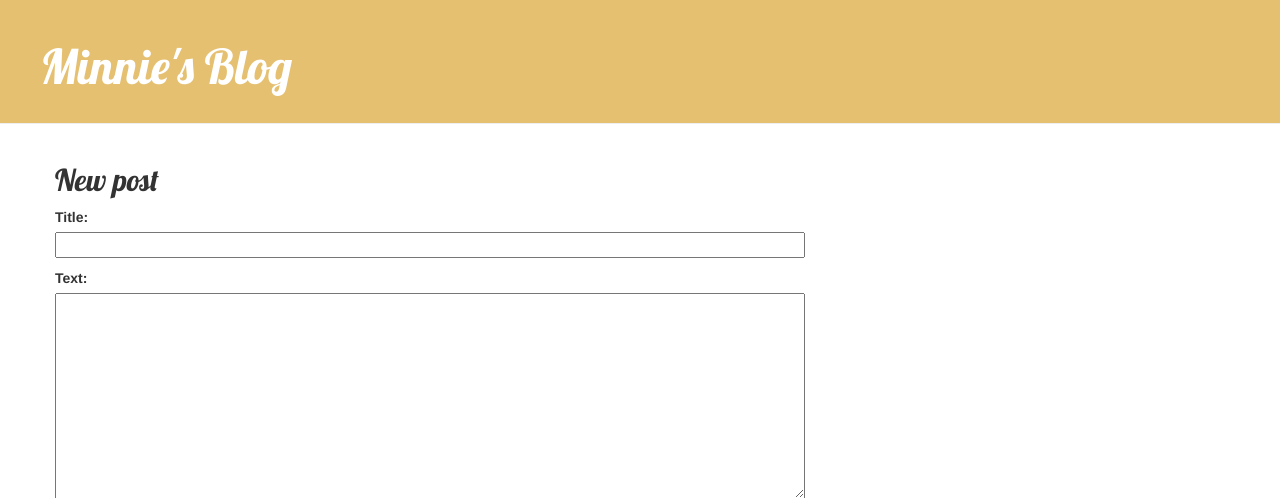
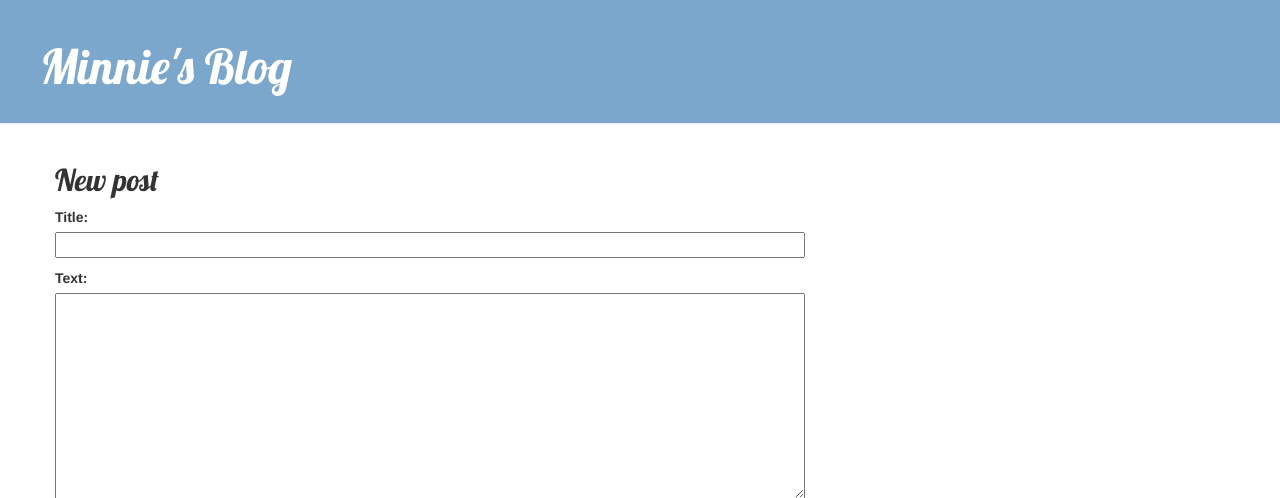
Before and after one commit to minnieshui23/my-first-blog, a Django app: page /post/new/ in a window 1280 px wide. Shown: the top 498 px of the page. Run offline with Django 3.2, Linux system fonts and the light colour scheme; some libraries are stand-ins or nearby versions.

Commit message:
Colour change

```diff
--- a/blog/static/css/blog.css
+++ b/blog/static/css/blog.css
@@ -1,5 +1,5 @@
 .page-header {
-    background-color: #E5C071;
+    background-color: #7BA7CD;
     margin-top: 0;
     padding: 20px 20px 20px 40px;
     }
@@ -12,7 +12,7 @@
     margin-left: 40px;
     }
 h1, h2, h3, h4 {
-    font-family: 'Lobster', cursive;
+    font-family: 'Lobster';
     }
 .date {
     color: #828282;
@@ -35,3 +35,6 @@ h1, h2, h3, h4 {
 .post h2 a, .post h2 a:visited {
     color: #000000;
     }
+.comment {
+    margin: 20px 0px 20px 20px;
+}
--- a/blog/templates/blog/add_comment_to_post.html
+++ b/blog/templates/blog/add_comment_to_post.html
@@ -1,7 +1,7 @@
 {% extends 'blog/base.html' %}
 
 {% block content %}
-    <h1>New comment</h1>
+    <h1>Comment</h1>
     <form method="POST" class="post-form">{% csrf_token %}
         {{ form.as_p }}
         <button type="submit" class="save btn btn-default">Send</button>
```
